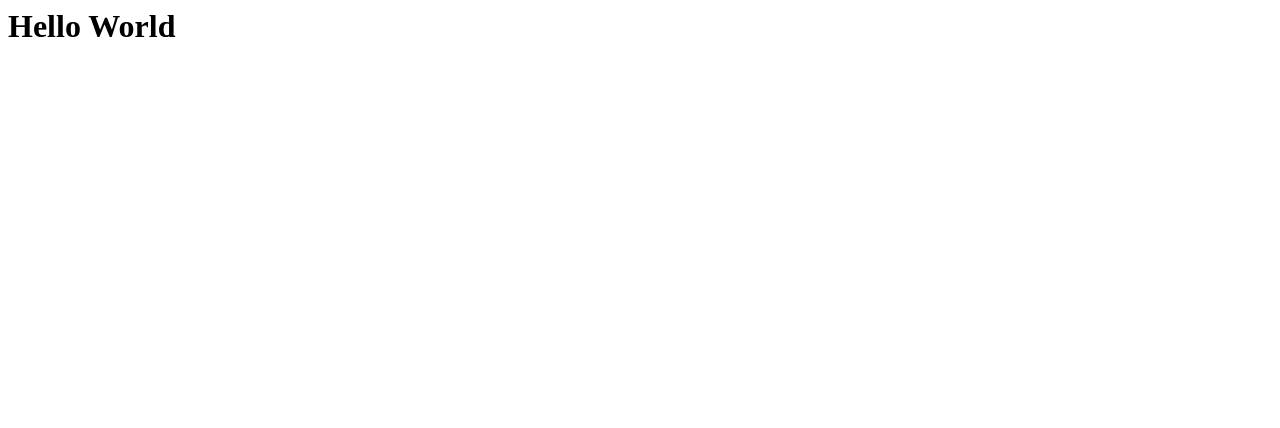
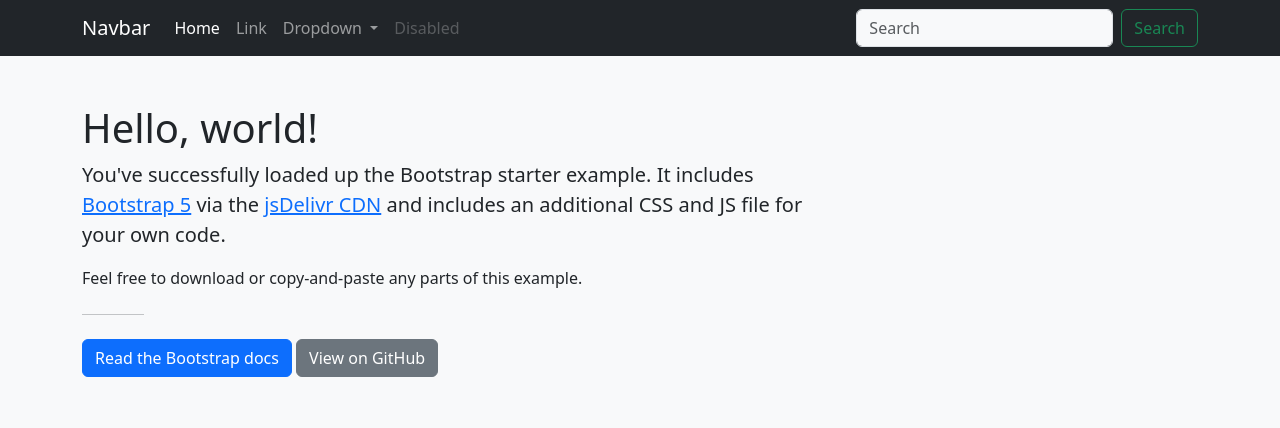
Before and after one commit to andrewlow/c25k, a plain HTML site: page index.html in a window 1280 px wide. Drawn offline with nearby package versions, Linux system fonts and the light colour scheme.

Commit message:
use example to bootstrap

```diff
--- a/index.html
+++ b/index.html
@@ -1 +1,64 @@
-<h1>Hello World</h1>
+<!doctype html>
+<html lang="en">
+  <head>
+    <meta charset="utf-8">
+    <meta name="viewport" content="width=device-width, initial-scale=1">
+    <title>Couch to 5k</title>
+    <link href="https://cdn.jsdelivr.net/npm/bootstrap@5.3.0/dist/css/bootstrap.min.css" rel="stylesheet" integrity="sha384-9ndCyUaIbzAi2FUVXJi0CjmCapSmO7SnpJef0486qhLnuZ2cdeRhO02iuK6FUUVM" crossorigin="anonymous">
+    <link rel="stylesheet" href="styles.css">
+  </head>
+  <body>
+    <nav class="navbar navbar-expand-lg navbar-dark bg-dark">
+      <div class="container">
+        <a class="navbar-brand" href="#">Navbar</a>
+        <button class="navbar-toggler" type="button" data-bs-toggle="collapse" data-bs-target="#navbarSupportedContent" aria-controls="navbarSupportedContent" aria-expanded="false" aria-label="Toggle navigation">
+          <span class="navbar-toggler-icon"></span>
+        </button>
+        <div class="collapse navbar-collapse" id="navbarSupportedContent">
+          <ul class="navbar-nav me-auto mb-2 mb-lg-0">
+            <li class="nav-item">
+              <a class="nav-link active" aria-current="page" href="#">Home</a>
+            </li>
+            <li class="nav-item">
+              <a class="nav-link" href="#">Link</a>
+            </li>
+            <li class="nav-item dropdown">
+              <a class="nav-link dropdown-toggle" href="#" id="navbarDropdown" role="button" data-bs-toggle="dropdown" aria-expanded="false">
+                Dropdown
+              </a>
+              <ul class="dropdown-menu" aria-labelledby="navbarDropdown">
+                <li><a class="dropdown-item" href="#">Action</a></li>
+                <li><a class="dropdown-item" href="#">Another action</a></li>
+                <li><hr class="dropdown-divider"></li>
+                <li><a class="dropdown-item" href="#">Something else here</a></li>
+              </ul>
+            </li>
+            <li class="nav-item">
+              <a class="nav-link disabled">Disabled</a>
+            </li>
+          </ul>
+          <form class="d-flex" role="search">
+            <input class="form-control me-2" type="search" placeholder="Search" aria-label="Search">
+            <button class="btn btn-outline-success" type="submit">Search</button>
+          </form>
+        </div>
+      </div>
+    </nav>
+
+    <div class="container my-5">
+      <h1>Hello, world!</h1>
+      <div class="col-lg-8 px-0">
+        <p class="fs-5">You've successfully loaded up the Bootstrap starter example. It includes <a href="https://getbootstrap.com/">Bootstrap 5</a> via the <a href="https://www.jsdelivr.com/package/npm/bootstrap">jsDelivr CDN</a> and includes an additional CSS and JS file for your own code.</p>
+        <p>Feel free to download or copy-and-paste any parts of this example.</p>
+
+        <hr class="col-1 my-4">
+
+        <a href="https://getbootstrap.com" class="btn btn-primary">Read the Bootstrap docs</a>
+        <a href="https://github.com/twbs/examples" class="btn btn-secondary">View on GitHub</a>
+      </div>
+    </div>
+
+    <script src="https://cdn.jsdelivr.net/npm/bootstrap@5.3.0/dist/js/bootstrap.bundle.min.js" integrity="sha384-geWF76RCwLtnZ8qwWowPQNguL3RmwHVBC9FhGdlKrxdiJJigb/j/68SIy3Te4Bkz" crossorigin="anonymous"></script>
+    <script src="main.js"></script>
+  </body>
+</html>
--- /dev/null
+++ b/styles.css
@@ -0,0 +1,7 @@
+/*
+ * Custom CSS
+ */
+
+:root {
+  --bs-body-bg: var(--bs-gray-100);
+}
```
